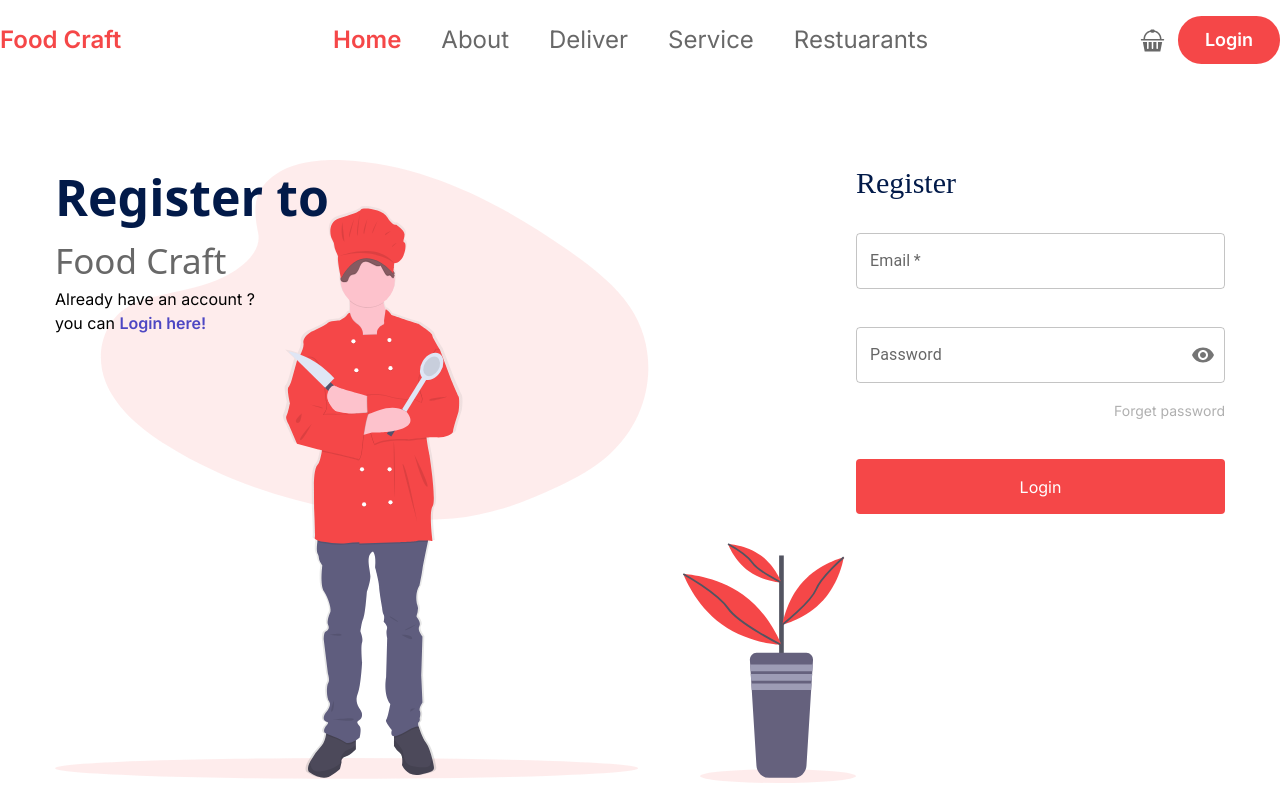
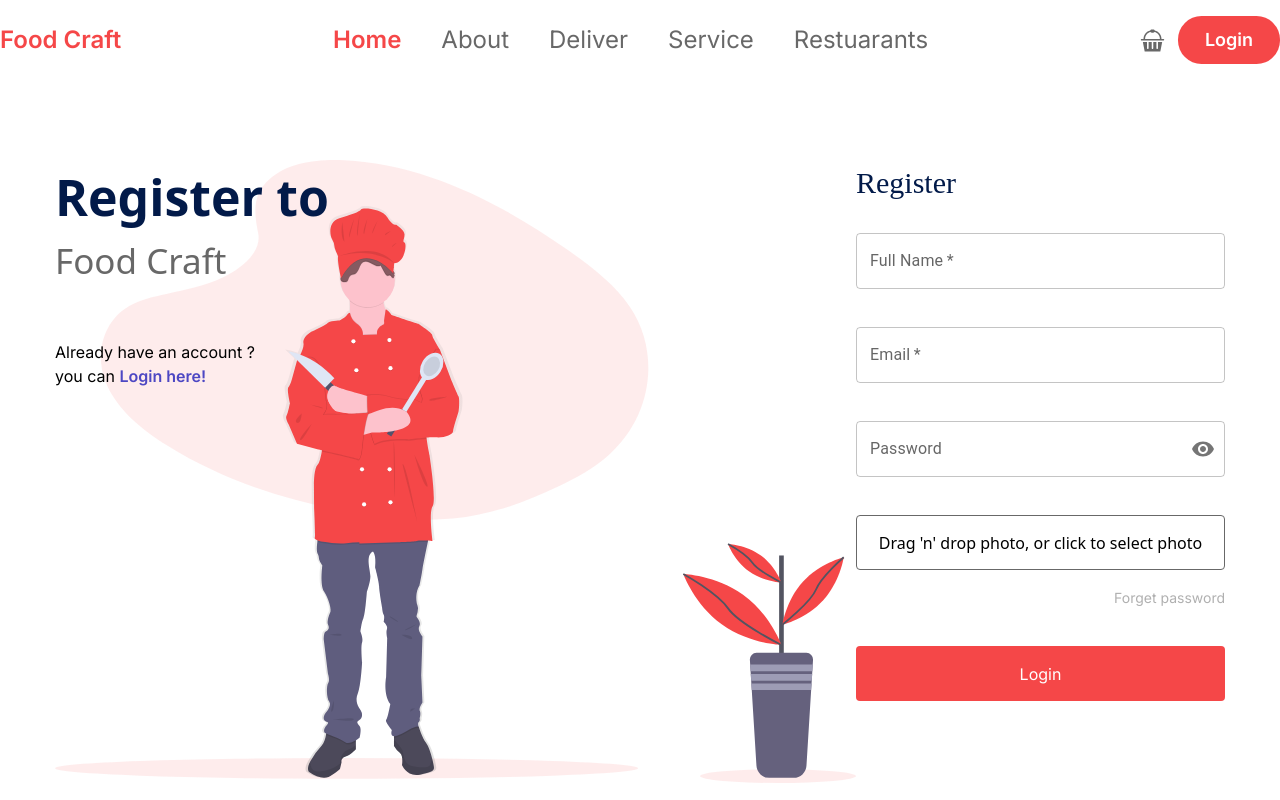
Before and after one commit to monirhabderabby/foodCraft-client, a React (Create React App) app: page /signUp in a window 1280 px wide. Built offline with nearby package versions, Linux system fonts and the light colour scheme.

Commit message:
install firebase and initialized

```diff
--- a/package.json
+++ b/package.json
@@ -15,9 +15,12 @@
     "@testing-library/jest-dom": "^5.16.5",
     "@testing-library/react": "^13.4.0",
     "@testing-library/user-event": "^13.5.0",
+    "dropzone": "^6.0.0-beta.2",
+    "firebase": "^9.13.0",
     "material-icons": "^1.12.1",
     "react": "^18.2.0",
     "react-dom": "^18.2.0",
+    "react-dropzone": "^14.2.3",
     "react-icons": "^4.6.0",
     "react-redux": "^8.0.5",
     "react-router-dom": "^6.4.3",
--- a/src/components/pages/Authentications/Login/Login.js
+++ b/src/components/pages/Authentications/Login/Login.js
@@ -46,7 +46,7 @@ export const Login = () => {
                         <div className="max-w-[396px]">
                             <h1 className="text-[50px] text-navy-blue leading-[75px] font-600">Sign in to</h1>
                             <p className="text-[35px] leading-[52px] text-light-gray font-500">Food Craft</p>
-                            <p className="text-[16px] leading-[24px] font-Inter font-400 ">
+                            <p className="text-[16px] leading-[24px] font-Inter font-400 mt-[33px] lg:mt-[53px]">
                                 If you dont't have an account register <br /> you can <span> </span>
                                 <Link to="/signUp" className="text-[#4D47C3] font-600 z-50">
                                     Register here!
--- a/src/components/pages/Authentications/SignUp/SignUp.js
+++ b/src/components/pages/Authentications/SignUp/SignUp.js
@@ -2,7 +2,8 @@ import Visibility from "@mui/icons-material/Visibility";
 import VisibilityOff from "@mui/icons-material/VisibilityOff";
 import { FormControl, IconButton, InputAdornment, InputLabel, OutlinedInput, TextField } from "@mui/material";
 import { Stack } from "@mui/system";
-import React from "react";
+import React, { useCallback } from "react";
+import { useDropzone } from "react-dropzone";
 import { useNavigate } from "react-router-dom";
 import loginImg from "../../../../Assets/images/undraw_chef_cu-0-r (1).svg";
 import { Navbar } from "../../../shared/navbar/Navbar";
@@ -30,6 +31,11 @@ export const SignUp = () => {
         event.preventDefault();
     };
 
+    const onDrop = useCallback(acceptedFiles => {
+        // Do something with the files
+    }, []);
+    const { getRootProps, getInputProps, isDragActive } = useDropzone({ onDrop });
+
     const handleLogin = e => {
         e.preventDefault();
         const email = e.target.email.value;
@@ -48,7 +54,7 @@ export const SignUp = () => {
                         <div className="max-w-[396px]">
                             <h1 className="text-[50px] text-navy-blue leading-[75px] font-600">Register to</h1>
                             <p className="text-[35px] leading-[52px] text-light-gray font-500">Food Craft</p>
-                            <p className="text-[16px] leading-[24px] font-Inter font-400 ">
+                            <p className="text-[16px] leading-[24px] font-Inter font-400 mt-[33px] md:mt-[53px]">
                                 Already have an account ? <br /> you can <span> </span>
                                 <button className="text-[#4D47C3] font-600 z-50" onClick={() => navigate("/login")}>
                                     Login here!
@@ -61,6 +67,7 @@ export const SignUp = () => {
                         <h3 className="mb-[28px] text-[30px] leading-[45px] font-serif font-500 text-navy-blue">Register</h3>
                         <form className="w-full lg:[350px]" onSubmit={handleLogin}>
                             <Stack spacing={"38px"} direction="column">
+                                <TextField name="name" type="email" className="w-full" required id="outlined-required" label="Full Name" />
                                 <TextField name="email" type="email" className="w-full" required id="outlined-required" label="Email" />
                                 <FormControl sx={{ width: "100%" }} variant="outlined">
                                     <InputLabel htmlFor="outlined-adornment-password">Password</InputLabel>
@@ -85,6 +92,13 @@ export const SignUp = () => {
                                         label="Password"
                                     />
                                 </FormControl>
+                                <div
+                                    {...getRootProps()}
+                                    className="h-[55px] bg-white border-[0.5px] border-light-gray flex items-center justify-center rounded-[4px] cursor-pointer"
+                                >
+                                    <input {...getInputProps()} />
+                                    {isDragActive ? <p>Drop the files here ...</p> : <p>Drag 'n' drop photo, or click to select photo</p>}
+                                </div>
                             </Stack>
                             <div className="flex justify-end mt-[17px]">
                                 <button className="text-[#B0B0B0] text-14px font-400 font-Inter hover:text-black">Forget password</button>
--- /dev/null
+++ b/src/firebase/firebase.init.js
@@ -0,0 +1,21 @@
+// Import the functions you need from the SDKs you need
+import { getAnalytics } from "firebase/analytics";
+import { initializeApp } from "firebase/app";
+// TODO: Add SDKs for Firebase products that you want to use
+// https://firebase.google.com/docs/web/setup#available-libraries
+
+// Your web app's Firebase configuration
+// For Firebase JS SDK v7.20.0 and later, measurementId is optional
+const firebaseConfig = {
+    apiKey: "AIzaSyCAqt7m12PCYjlZ5GJbOjdxEXPAJQvHneg",
+    authDomain: "foodcraft-1019f.firebaseapp.com",
+    projectId: "foodcraft-1019f",
+    storageBucket: "foodcraft-1019f.appspot.com",
+    messagingSenderId: "418328788370",
+    appId: "1:418328788370:web:7b8974aa302ea966eb954b",
+    measurementId: "G-2B4F33CHHQ",
+};
+
+// Initialize Firebase
+export const app = initializeApp(firebaseConfig);
+const analytics = getAnalytics(app);
```
Also changed, not shown: 1 other file (tests, documents, lock files or other folders).
